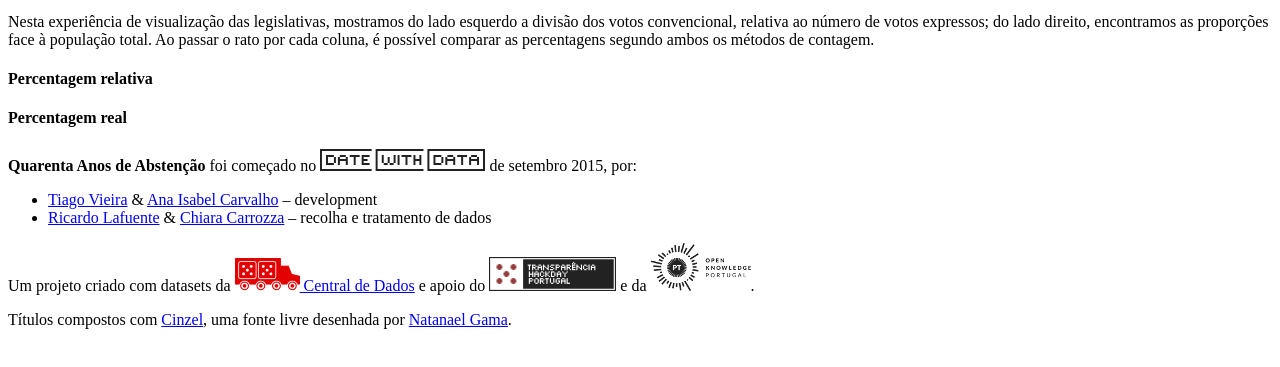
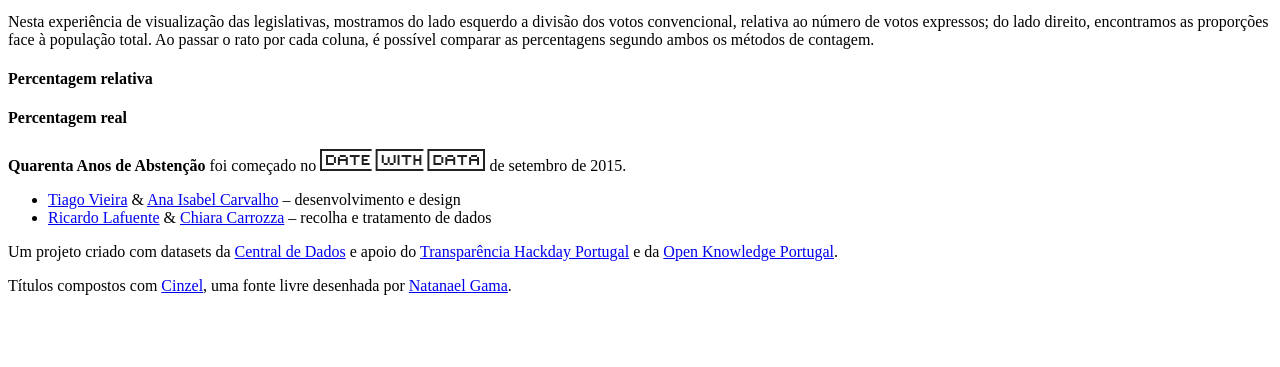
Before and after one commit to transparenciahackday/40anosdeabstencao, a website: page assets/index.html in a window 1280 px wide. Shown: the part 137-504 px from the top of the page. Drawn offline with Linux system fonts and the light colour scheme; files that its build step writes are made by us from their sources.

Commit message:
Copyfixes

```diff
--- a/assets/index.html
+++ b/assets/index.html
@@ -29,12 +29,12 @@
   <div id="container">
   </div>
   <footer id="footer" class="row text-center">
-    <p><strong>Quarenta Anos de Abstenção</strong> foi começado no <a href="http://datewithdata.pt" target="_blank"><img src="images/datewithdata.svg" onerror="this.src='images/datewithdata.png'" alt="Date with Data"></a> de setembro 2015, por:</p>
+    <p><strong>Quarenta Anos de Abstenção</strong> foi começado no <a href="http://datewithdata.pt" target="_blank"><img src="images/datewithdata.svg" onerror="this.src='images/datewithdata.png'" alt="Date with Data"></a> de setembro de 2015.</p>
     <ul class="credits">
-      <li><a href="http://tiagovieira.pt" target="_blank">Tiago Vieira</a> &amp; <a href="http://twitter.com/aiscarvalho" target="_blank">Ana Isabel Carvalho</a> &ndash; development</li>
+      <li><a href="http://tiagovieira.pt" target="_blank">Tiago Vieira</a> &amp; <a href="http://twitter.com/aiscarvalho" target="_blank">Ana Isabel Carvalho</a> &ndash; desenvolvimento e design</li>
       <li><a href="http://twitter.com/rlaf" target="_blank">Ricardo Lafuente</a> &amp; <a href="http://www.ces.uc.pt/investigadores/index.php?action=bio&id_investigador=592" target="_blank">Chiara Carrozza</a> &ndash; recolha e tratamento de dados</li>
     </ul>
-    <p>Um projeto criado com datasets da <a href="http://centraldedados.pt" target="_blank"><img src="images/centraldedados.png" alt="Central de Dados"> Central de Dados</a> e apoio do <a href="http://transparenciahackday.org" target="_blank"><img src="images/thd-pixel.png" alt="Transparência Hackday"></a> e da <a href="http://okfn.org/network/portugal" target="_blank"><img src="images/okfn-pt.png" alt="Open Knowledge Portugal"></a>.</p>
+    <p>Um projeto criado com datasets da <a href="http://centraldedados.pt" target="_blank">Central de Dados</a> e apoio do <a href="http://transparenciahackday.org" target="_blank">Transparência Hackday Portugal</a> e da <a href="http://okfn.org/network/portugal" target="_blank">Open Knowledge Portugal</a>.</p>
     <p>Títulos compostos com <a href="http://ndiscovered.com/cinzel/" target="_blank">Cinzel</a>, uma fonte livre desenhada por <a href="http://ndiscovered.com/about/" target="_blank">Natanael Gama</a>.</p>
     </div>
   </footer>
```
